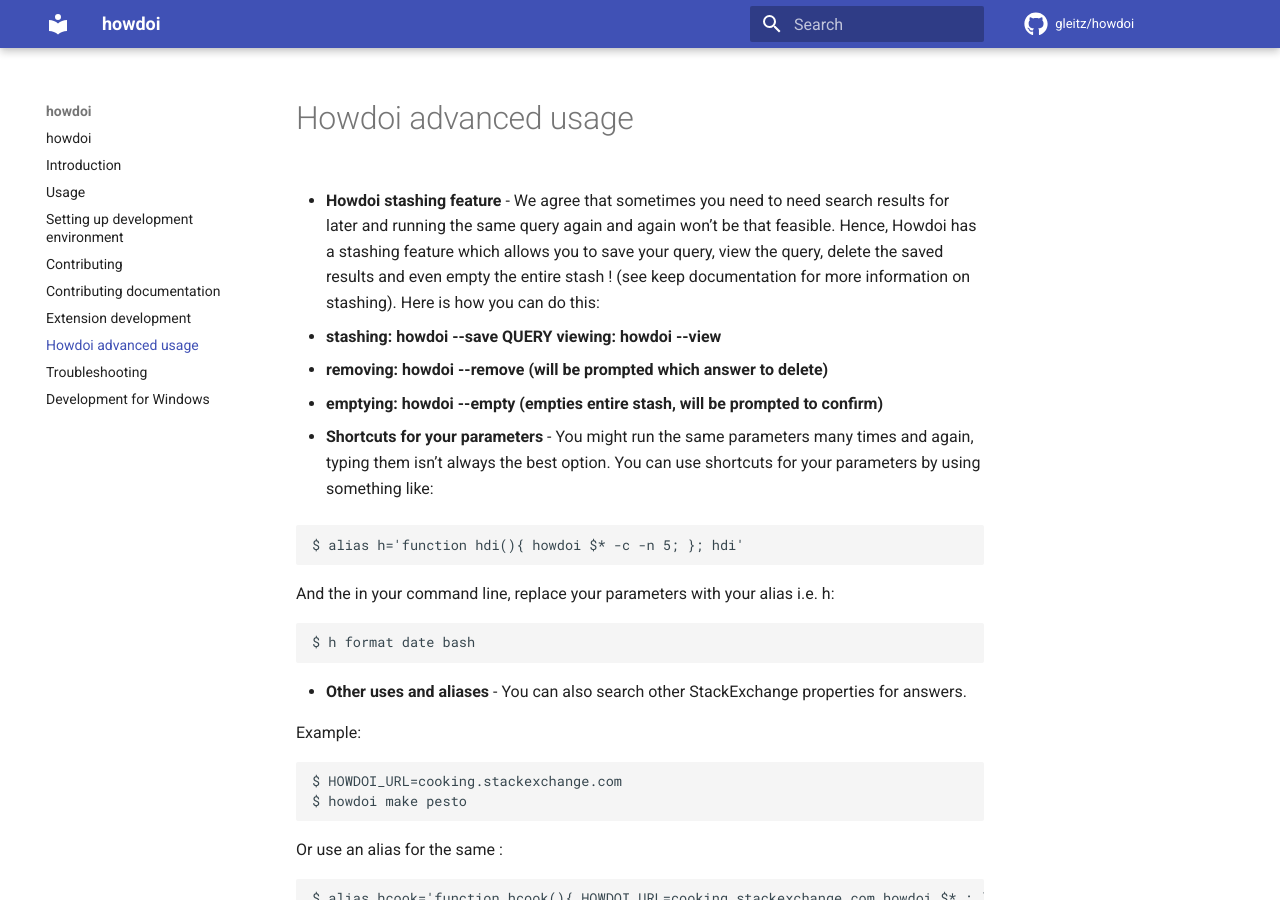
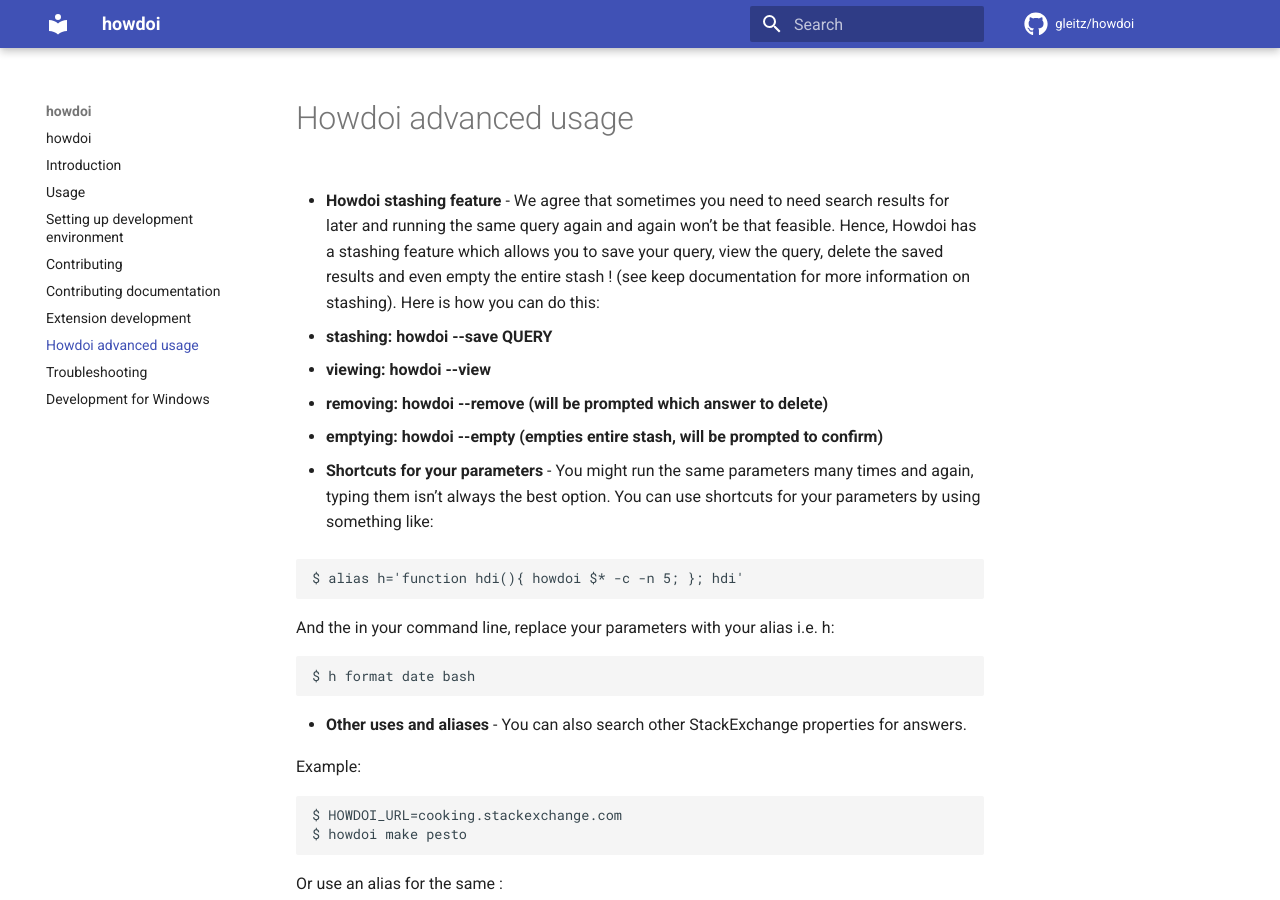
Before and after one commit to gleitz/howdoi, an MkDocs documentation site: the page built from docs/howdoi_advanced_usage.md, in a window 1280 px wide and 900 px high. Built offline with MkDocs 1.6.1 and Material for MkDocs 9.7.7, drawn with Linux system fonts in a browser that asks for light colours; comment, search, counter and statistics services are not loaded.

Commit message:
add missing line break to doc

```diff
--- a/docs/howdoi_advanced_usage.md
+++ b/docs/howdoi_advanced_usage.md
@@ -2,7 +2,8 @@
   won’t be that feasible. Hence, Howdoi has a stashing feature which allows you to save your query, view the query, delete the saved
   results and even empty the entire stash ! (see keep documentation for more information on stashing). Here is how you can do this:
 
-  - **stashing: howdoi --save QUERY** **viewing: howdoi --view**
+  - **stashing: howdoi --save QUERY**
+  - **viewing:  howdoi --view**
   - **removing: howdoi --remove (will be prompted which answer to delete)**
   - **emptying: howdoi --empty (empties entire stash, will be prompted to confirm)**
 
```
